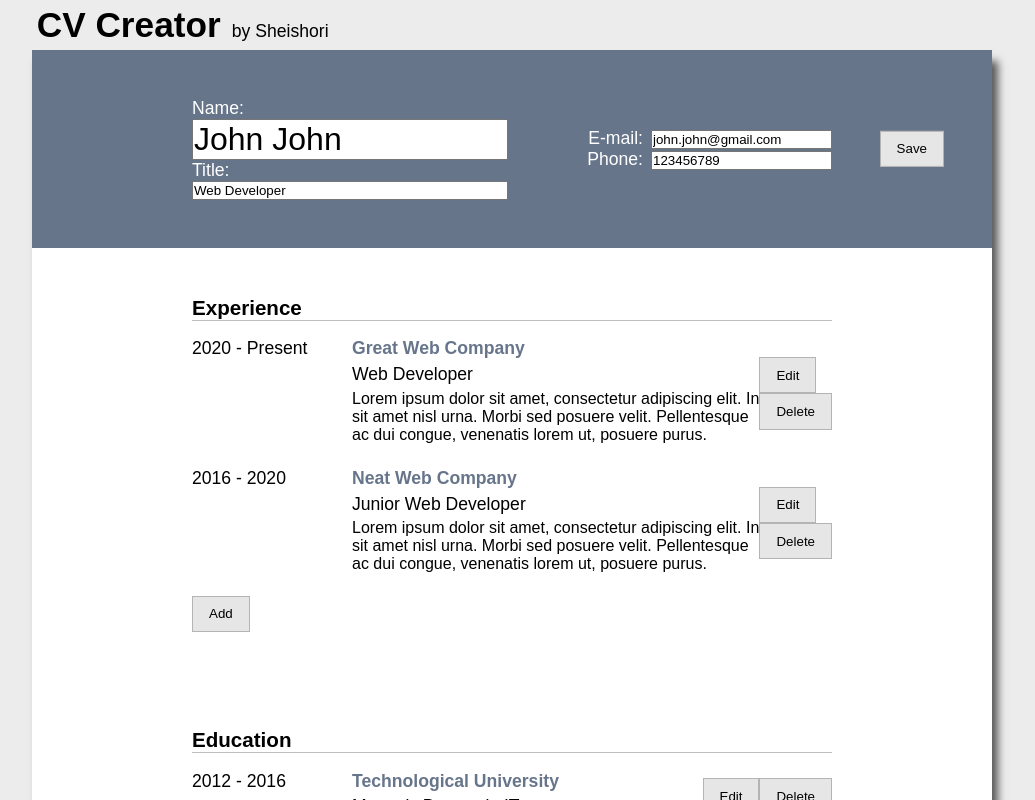
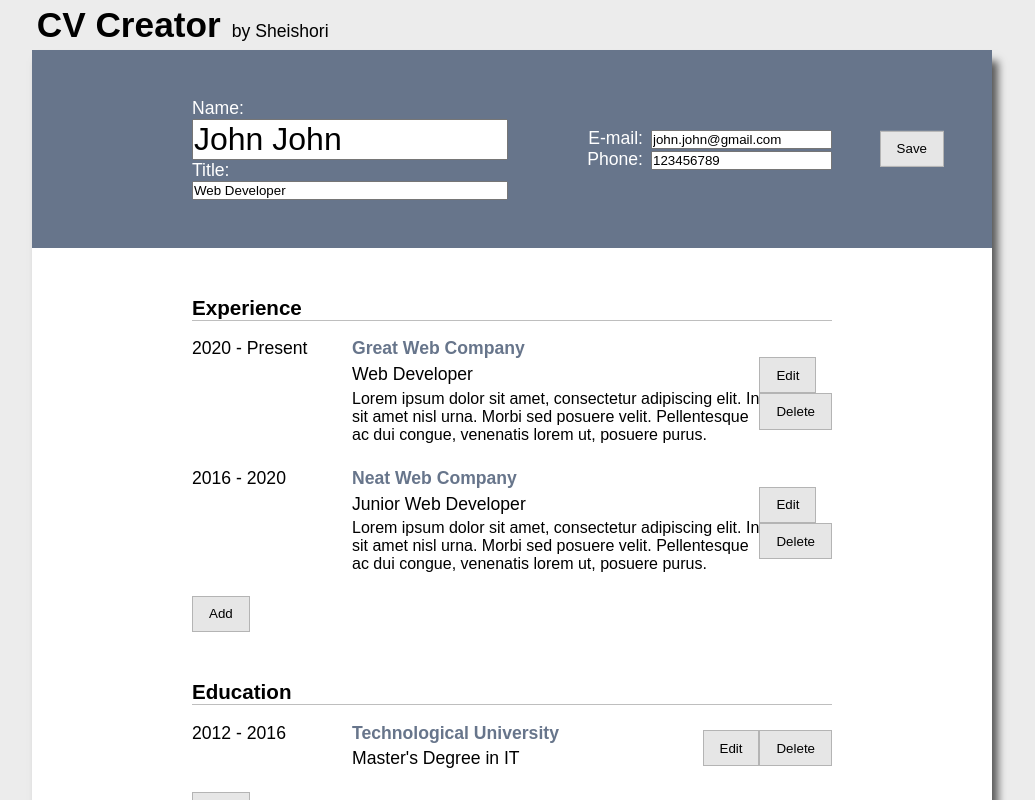
Before and after one commit to Sheishori/cv-creator, a React (Create React App) app: page / in a window 1280 px wide. Shown: the top 800 px of the page, without its empty margins (128-1163 px from the left). Built offline with nearby package versions, Linux system fonts and the light colour scheme.

Commit message:
Adjust margin/padding in main body

```diff
--- a/src/styles/App.css
+++ b/src/styles/App.css
@@ -26,9 +26,12 @@ main {
 	box-shadow: 0.4rem 0.7rem 0.5rem rgb(88, 88, 88);
 }
 
-main > form,
+main > form {
+	padding: 3rem 10rem;
+}
+
 main > div {
-	padding: 3rem 10rem;
+	margin: 3rem 10rem;
 }
 
 header {
```
